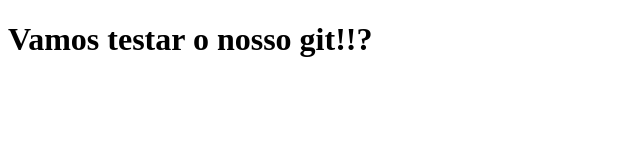
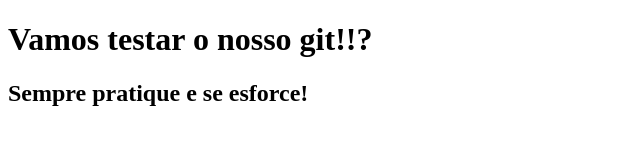
Before and after one commit to hermlandim/teste_html, a plain HTML site: page index.html in a window 1280 px wide. Shown: the whole page, without its empty margins (0-640 px from the left). Drawn offline with Linux system fonts and the light colour scheme.

Commit message:
Added h2

```diff
--- a/index.html
+++ b/index.html
@@ -8,5 +8,6 @@
 </head>
 <body>
     <h1>Vamos testar o nosso git!!?</h1>
+    <h2>Sempre pratique e se esforce!</h2>
 </body>
 </html>
```
